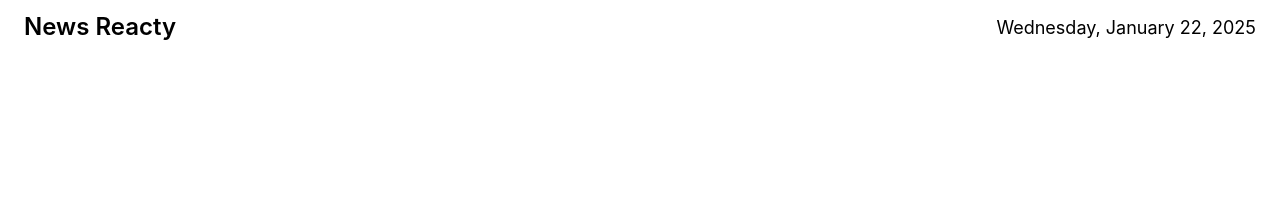
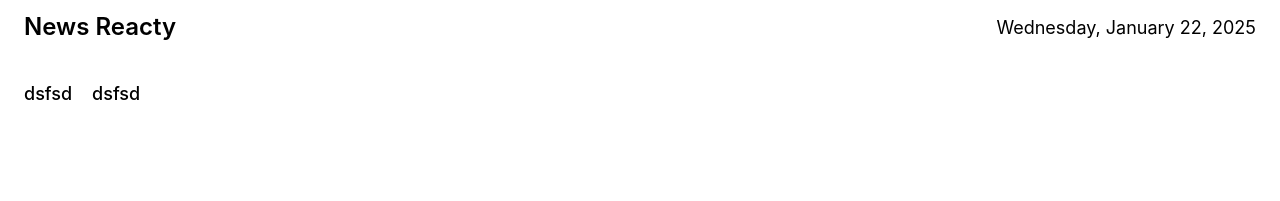
Before and after one commit to ArtErusov/NewsReactifyProjectOne, a React (Vite) app: page / in a window 1280 px wide. Shown: the top 201 px of the page. Built offline with nearby package versions, Linux system fonts and the light colour scheme.

Commit message:
Made a component NewsBanner

```diff
--- a/package.json
+++ b/package.json
@@ -10,6 +10,7 @@
     "preview": "vite preview"
   },
   "dependencies": {
+    "axios": "^1.7.9",
     "pkg1": "^1.0.7",
     "react": "^18.3.1",
     "react-dom": "^18.3.1"
--- a/src/App.jsx
+++ b/src/App.jsx
@@ -1,9 +1,11 @@
 import Header from './components/Header/Header'
+import Main from './pages/Main/Main'
 function App() {
 
   return (
     <>
     <Header />
+    <Main />
     </>
   )
 }
--- /dev/null
+++ b/src/components/NewsBanner/NewsBanner.jsx
@@ -0,0 +1,15 @@
+import { formatTimeAgo } from '../../helpers/formatTimeAgo';
+import Image from './components/Image/Image';
+import styles from './styles.module.css';
+
+function NewsBanner({item}) {
+  return (
+  <div className={styles.banner_container} >
+    {/* <Image image={item.image}/> */}
+    <h3 className={styles.banner_title} >{item.title}</h3>
+    {/* <p className={styles.banner_text}>{formatTimeAgo(item.published)} by {item.author}</p> */}
+  </div>
+  )
+}
+
+export default NewsBanner
--- /dev/null
+++ b/src/components/NewsBanner/components/Image/Image.jsx
@@ -0,0 +1,11 @@
+import styles from './styles.module.css';
+
+function Image({image}) {
+  return (
+    <div className={styles.wrapper}>
+      {image && <img src={image} alt='news' className={styles.image} />}
+  </div>
+  )
+}
+
+export default Image
--- /dev/null
+++ b/src/components/NewsBanner/components/Image/styles.module.css
@@ -0,0 +1,18 @@
+@import '../../../../assets/css/main.css';
+
+.wrapper{
+    width: 100%;
+    height: 272px;
+    position: relative;
+    padding-top: 49%;
+    background-color: rgb(151, 87, 87);
+}
+
+.image {
+    position: absolute;
+    top: 0;
+    left: 0;
+    width: 100%;
+    height: 100%;
+    object-fit: cover;
+}
--- /dev/null
+++ b/src/components/NewsBanner/styles.module.css
@@ -0,0 +1,17 @@
+@import '../../assets/css/main.css';
+
+.banner_container{
+    max-width: 550px;
+    padding-bottom: 20px;
+}
+
+.banner_title{
+    margin-top: 10px;
+    font-weight: 500;
+    font-size: 18px;
+    height: 48px;
+}
+
+.banner_text{
+    margin-top: 10px;
+}
--- /dev/null
+++ b/src/pages/Main/Main.jsx
@@ -0,0 +1,27 @@
+import { useEffect, useState } from "react";
+import styles from "./styles.module.css";
+import NewsBanner from "../../components/NewsBanner/NewsBanner";
+
+
+
+function Main() {
+
+  const news = {
+    title: "dsfsd"
+  }
+
+
+
+  return (
+<>
+  <div className={styles.container}>
+    <div className={styles.banners}>
+      <NewsBanner item={news} />
+      <NewsBanner item={news} />
+    </div>
+  </div>
+</>
+  )
+}
+
+export default Main;
--- /dev/null
+++ b/src/pages/Main/styles.module.css
@@ -0,0 +1,7 @@
+@import '../../assets/css/main.css';
+
+.banners{
+    margin: 20px 24px 0;
+    display: flex;
+    gap: 20px;
+}
```
Also changed, not shown: 1 other file (tests, documents, lock files or other folders).
